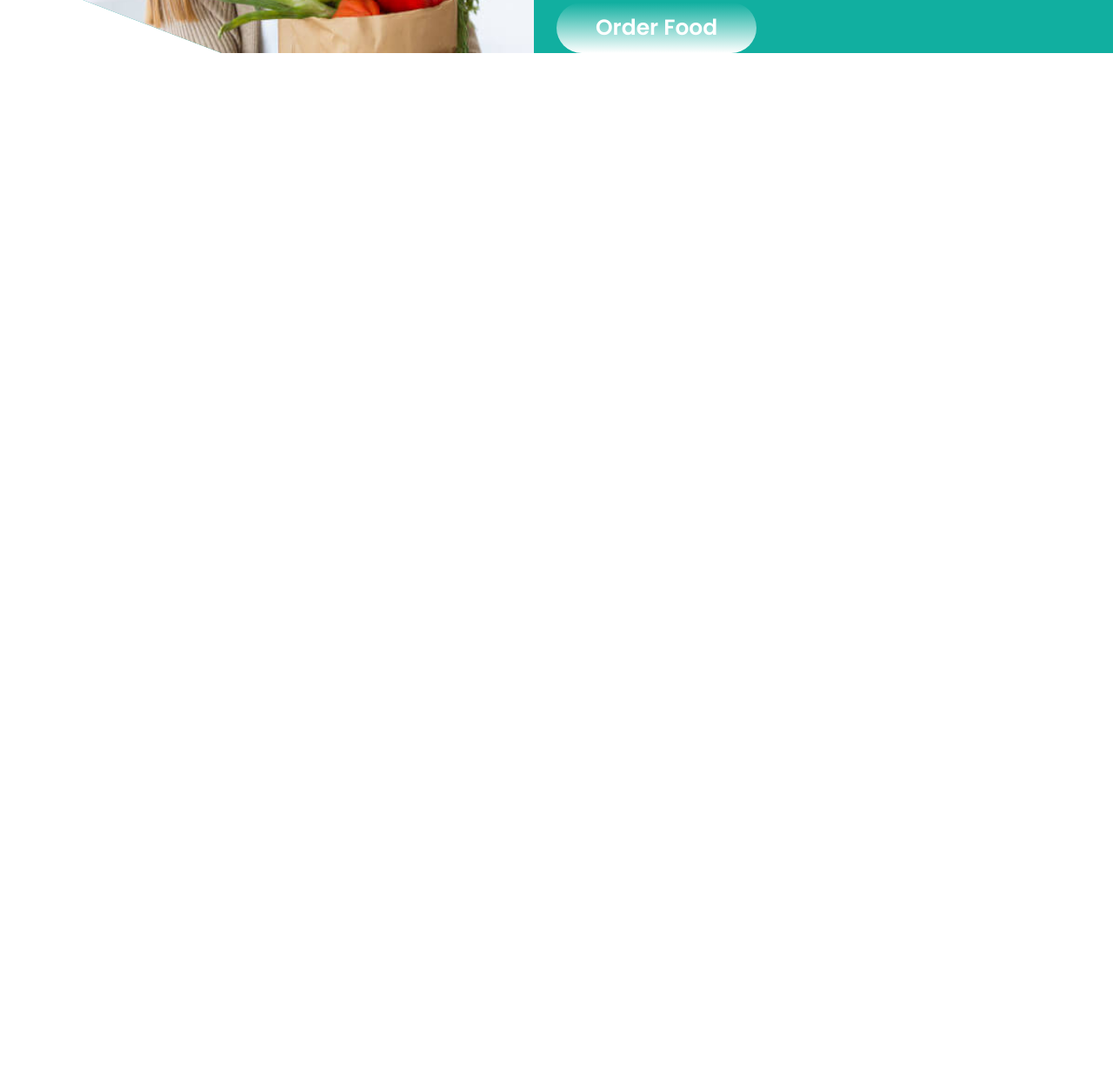
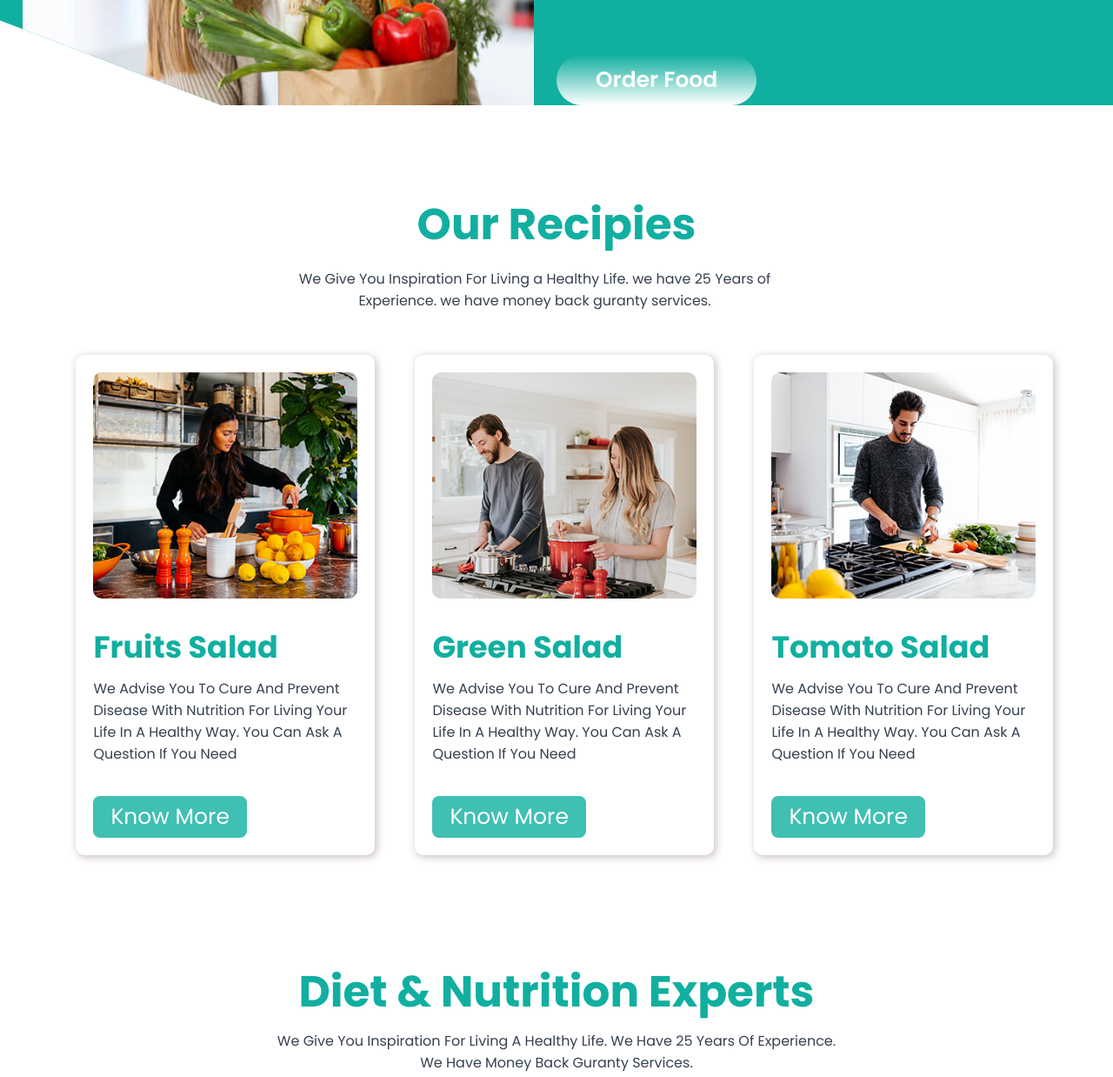
Before and after one commit to HrHabibur/diet-with-merinade, a plain HTML site: page index.html in a window 1280 px wide. Shown: the part 1258-2496 px from the top of the page at 87% size. Before the commit the page ends 1419 px from the top, so only its background shows below. Drawn offline with Linux system fonts and the light colour scheme.

Commit message:
experts section completed

```diff
--- a/css/style.css
+++ b/css/style.css
@@ -11,6 +11,11 @@ body{
 .container-flex{
     display: flex;
     width: 1170px;
+    margin: 0 auto;
+}
+.container-flex-1{
+    display: flex;
+    width: 1270px;
     margin: 0 auto;
 }
 /* common css end */
@@ -142,6 +147,7 @@ body{
     background:#11AFA0;
     margin-bottom: 100px;
     clip-path: polygon(20% 0%, 80% 0%, 100% 13%, 100% 100%, 20% 100%, 0% 80%, 0 0);
+    margin-top: 110px;
 }
 #about .about-left{
     width: 46%;
@@ -191,5 +197,120 @@ body{
     background: linear-gradient(#11AFA0, #fff);
 }
 
+/* about section css :end */
 
-/* about section css :end */
+/* recipies section css :start */
+
+#recipies{
+    margin: 0 5%;
+    margin-bottom: 120px;
+}
+#recipies .recipies-head{
+    text-align: center;
+    margin: 0 auto;
+    width: 650px;
+    margin-bottom: 50px;
+}
+#recipies .recipies-head h1{
+    font-size: 50px;
+    color:#11AFA0;
+    text-transform: capitalize;
+}
+#recipies .recipies-head p{
+    width: 600px;
+    text-align: center;
+    color:#36414F;
+    margin-top: -30px;
+}
+#recipies .recipies-left{
+    width: 26%;
+    margin: 0 2%;
+    padding: 20px;
+    box-shadow: 2px 2px 8px 1px rgba(107, 74, 74, 0.3);
+    border-radius: 10px;
+}
+
+#recipies .recipies-left .recipie-img{
+    width: 100%;
+    margin: 0 auto;
+    border-radius: 10px;
+    overflow: hidden;
+}
+#recipies .recipies-left .recipie-img img{
+    width: 100%;
+    height: 100%;
+    display: block;
+}
+#recipies .recipies-left h1{
+    font-size: 35px;
+    color:#11AFA0;
+    text-transform: capitalize;
+}
+#recipies .recipies-left p{
+    color:#36414F;
+    margin-top: -20px;
+    text-transform: capitalize;
+}
+#recipies .recipies-left a{
+    display: inline-block;
+    text-decoration: none;
+    font-size: 25px;
+    font-weight: 400;
+    text-transform: capitalize;
+    color:#fff;
+    background: rgb(17, 175, 160, .8);
+    padding: 5px 20px;
+    margin-top: 20px;
+    border-radius: 8px;
+
+}
+
+/* recipies section css :end */
+
+/* our experts section css :start */
+
+#experts{
+    margin-bottom: 150px;
+}
+#experts .experts-head{
+    width: 650px;
+    margin: 0 auto;
+    text-align: center;
+}
+
+#experts .experts-head h1{
+    color:#11AFA0;
+    text-transform: capitalize;
+    font-size: 50px;
+    margin-bottom: -10px;
+}
+#experts .experts-head p{
+    color:#36414F;
+    text-transform: capitalize;
+    margin-bottom: 60px;
+}
+
+#experts .experts-left{
+    width: 31%;
+    margin: 0 2%;
+
+}
+#experts .experts-left img{
+    width: 100%;
+    height: 100%;
+}
+#experts .experts-left h3{
+    color: #36414F;
+    text-transform: capitalize;
+    font-size: 30px;
+    text-align: center;
+    margin-bottom: -20px;
+    font-weight: 400;
+}
+#experts .experts-left p{
+    color:#11AFA0;
+    text-transform: capitalize;
+    text-align: center;
+}
+
+/* our experts section css :end */
--- a/index.html
+++ b/index.html
@@ -74,5 +74,75 @@
     </section>
 
     <!-- about section end -->
+
+    <!-- recipies section start -->
+
+    <section id="recipies">
+        <div class="recipies-head">
+            <h1>our recipies</h1>
+            <p>We Give You Inspiration For Living a Healthy Life. we have 25 Years of Experience. we have money back guranty services.</p>
+        </div>
+        <div class="container-flex">
+            <div class="recipies-left">
+                <div class="recipie-img">
+                    <img src="img/courses-7.jpg" alt="">
+                </div>
+                <h1>fruits salad</h1>
+                <p>We advise you to cure and prevent disease with nutrition for living your life in a healthy way.  you can ask a question if you need</p>
+                <a href="#">know more</a>
+            </div>
+
+            <div class="recipies-left">
+                <div class="recipie-img">
+                    <img src="img/courses-8.jpg" alt="">
+                </div>
+                <h1>green salad</h1>
+                <p>We advise you to cure and prevent disease with nutrition for living your life in a healthy way.  you can ask a question if you need</p>
+                <a href="#">know more</a>
+            </div>
+
+            <div class="recipies-left">
+                <div class="recipie-img">
+                    <img src="img/courses-9.jpg" alt="">
+                </div>
+                <h1>tomato salad</h1>
+                <p>We advise you to cure and prevent disease with nutrition for living your life in a healthy way.  you can ask a question if you need</p>
+                <a href="#">know more</a>
+            </div>
+
+        </div>
+    </section>
+
+    <!-- recipies section end -->
+
+    <!-- our experts section start -->
+
+    <section id="experts">
+        <div class="experts-head">
+            <h1>Diet & Nutrition Experts</h1>
+            <p>We Give You Inspiration For Living a Healthy Life. we have 25 Years of Experience. we have money back guranty services.</p>
+        </div>
+        <div class="container-flex-1">
+            <div class="experts-left">
+                <img src="img/experts--img-1.jpg" alt=" our expert doctors">
+                <h3>dr. anna russel</h3>
+                <p>| nutritonist |</p>
+            </div>
+
+            <div class="experts-left">
+                <img src="img/experts-img-3.jpg" alt=" our expert doctors">
+                <h3>dr. angela kemron</h3>
+                <p>| diet & nutritonist |</p>
+            </div>
+
+            <div class="experts-left">
+                <img src="img/experts-img-2.jpg" alt=" our expert doctors">
+                <h3>dr. anna smith</h3>
+                <p>| nutritonist |</p>
+            </div>
+        </div>
+    </section>
+
+    <!-- our experts section end -->
 </body>
 </html>
```
Also changed, not shown: img/experts--img-1.jpg (added), img/experts-img-2.jpg (added), img/experts-img-3.jpg (added).
